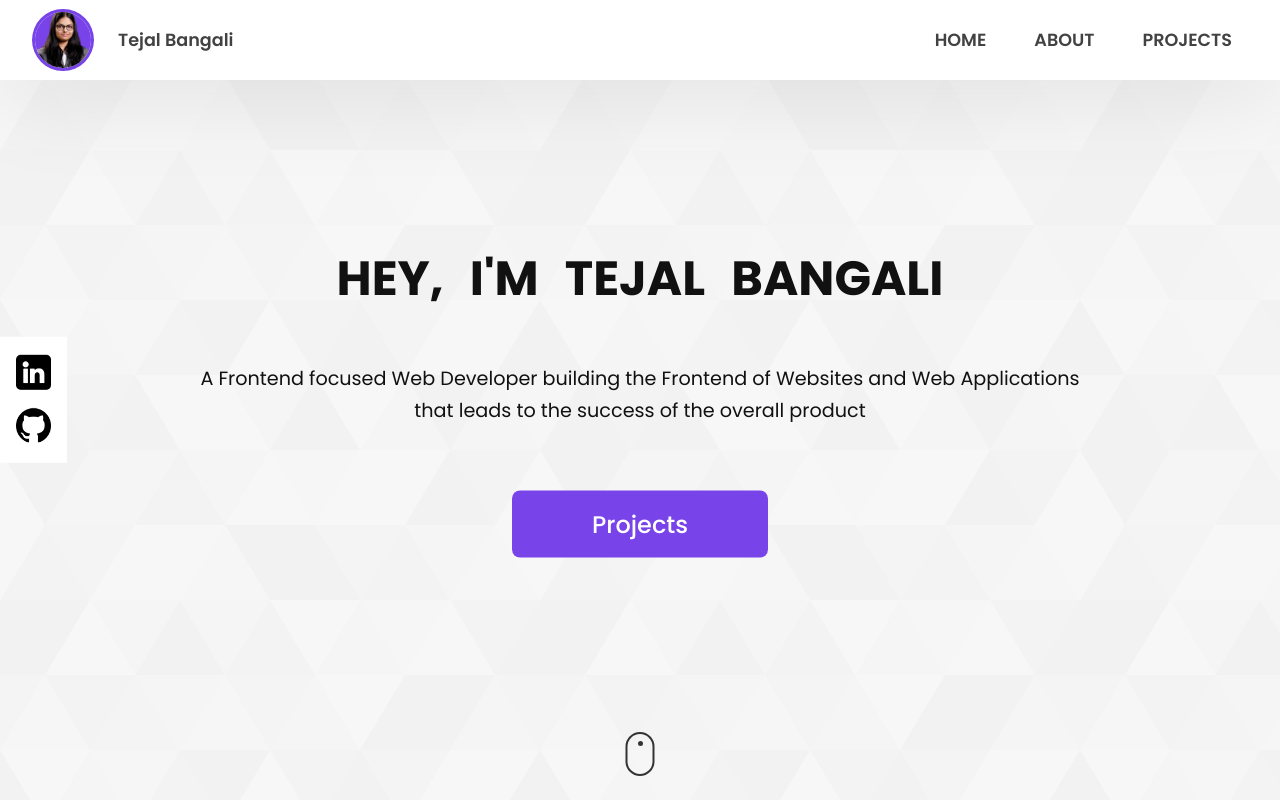
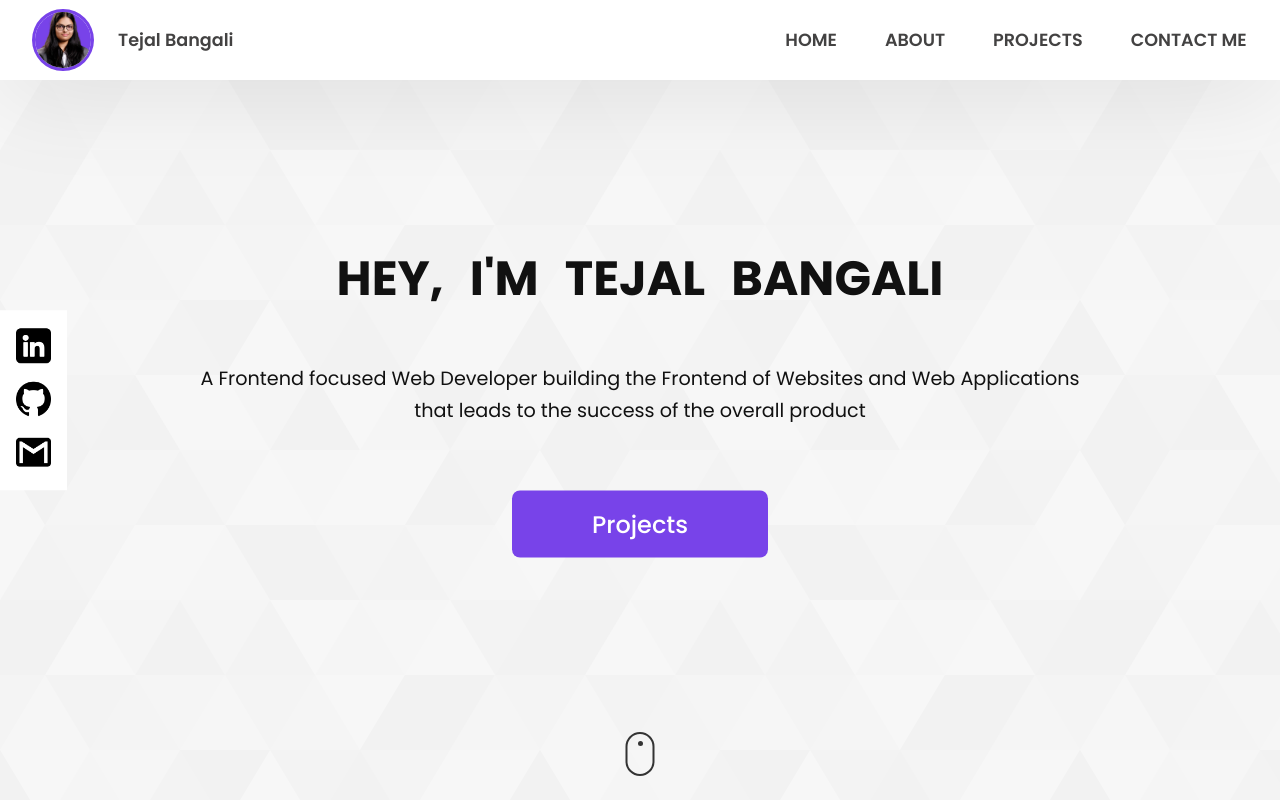
Before and after one commit to tejalbangali/Portfolio-Application, a React (Vite) app: page / in a window 1280 px wide. Shown: the top 800 px of the page. Built offline with nearby package versions, Linux system fonts and the light colour scheme.

Commit message:
made some tweeks

```diff
--- a/src/App.jsx
+++ b/src/App.jsx
@@ -15,14 +15,8 @@ function App() {
       <HeroSection />
       <MouseHover />
       <AboutMe />
-
       <Projects />
-
       <Footer />
-
-
-
-
     </>
   );
 }
--- a/src/components/Navbar/Navbar.jsx
+++ b/src/components/Navbar/Navbar.jsx
@@ -25,8 +25,8 @@ const Navbar = () => {
           <NavList text="ABOUT" link="./#about" />
           <NavList text="PROJECTS" link="./#projects" />
 
-          {/* add contact page */}
-          {/* <NavList text="CONTACT" link="#" /> */}
+          {/* add contact form */}
+          <NavList text="CONTACT ME" link="mailto:tejal.bangali@gmail.com" />
         </ul>
       </div>
 
--- a/src/components/SideNavbar/SideNavbar.jsx
+++ b/src/components/SideNavbar/SideNavbar.jsx
@@ -13,6 +13,11 @@ const SideNavbar = () => {
           src="/public/profile-logos/github.png"
           appLink="https://github.com/tejalbangali"
         />
+
+        <SideNavList
+          src="/public/profile-logos/gmail-logo.png"
+          appLink="mailto:tejal.bangali@gmail.com"
+        />
       </ul>
     </div>
   );
```
Also changed, not shown: public/profile-logos/gmail-logo.png (added).
